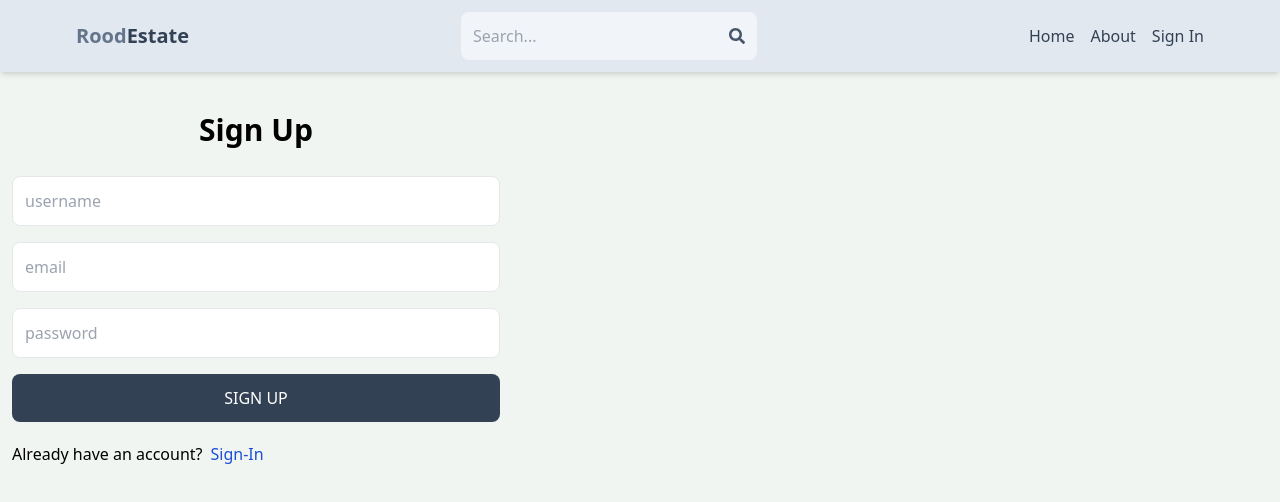
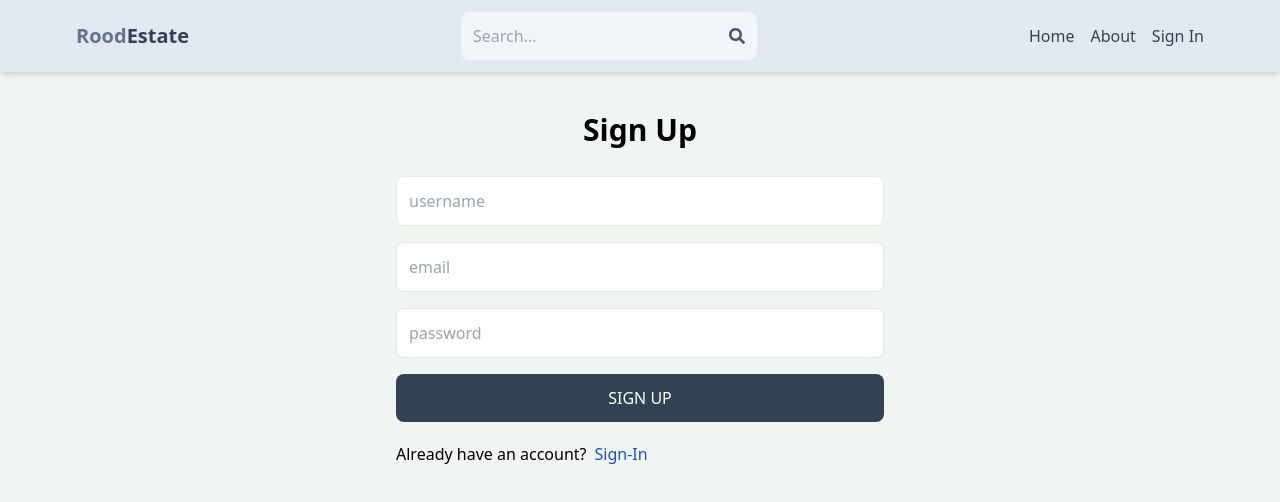
Before and after one commit to SSJROOD/Real-estate, a React (Vite) app in the folder client/: page /sign-up in a window 1280 px wide. Shown: the top 502 px of the page. Built offline with nearby package versions, Linux system fonts and the light colour scheme.

Commit message:
fixed a tailwindcss syntax error

```diff
--- a/client/src/pages/SignUp.jsx
+++ b/client/src/pages/SignUp.jsx
@@ -39,7 +39,7 @@ const SignUp = () => {
     console.log(data);
   };
   return (
-    <div className="p-3 max-w-lg mx-autoc">
+    <div className="p-3 max-w-lg mx-auto">
       <h1 className="text-3xl text-center font-semibold my-7">Sign Up</h1>
       <form className="flex flex-col gap-4" onSubmit={handleSubmit}>
         <input
```
